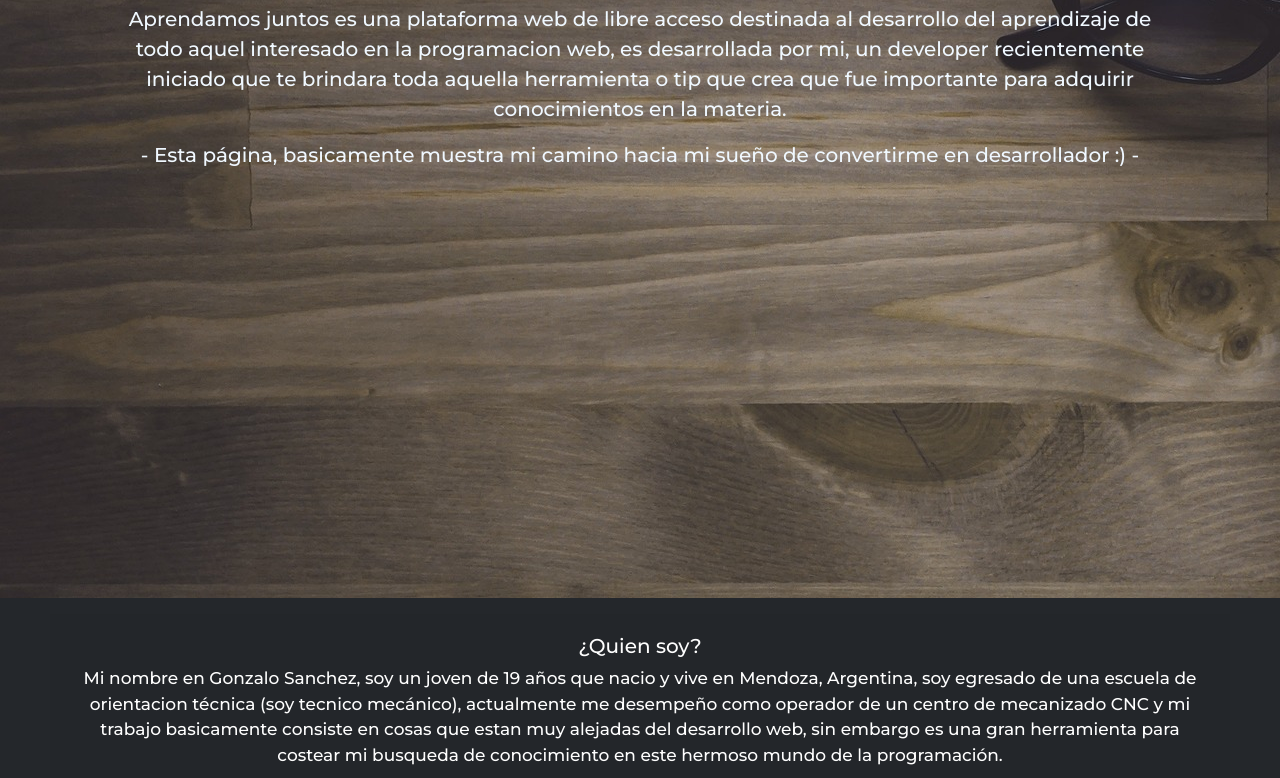
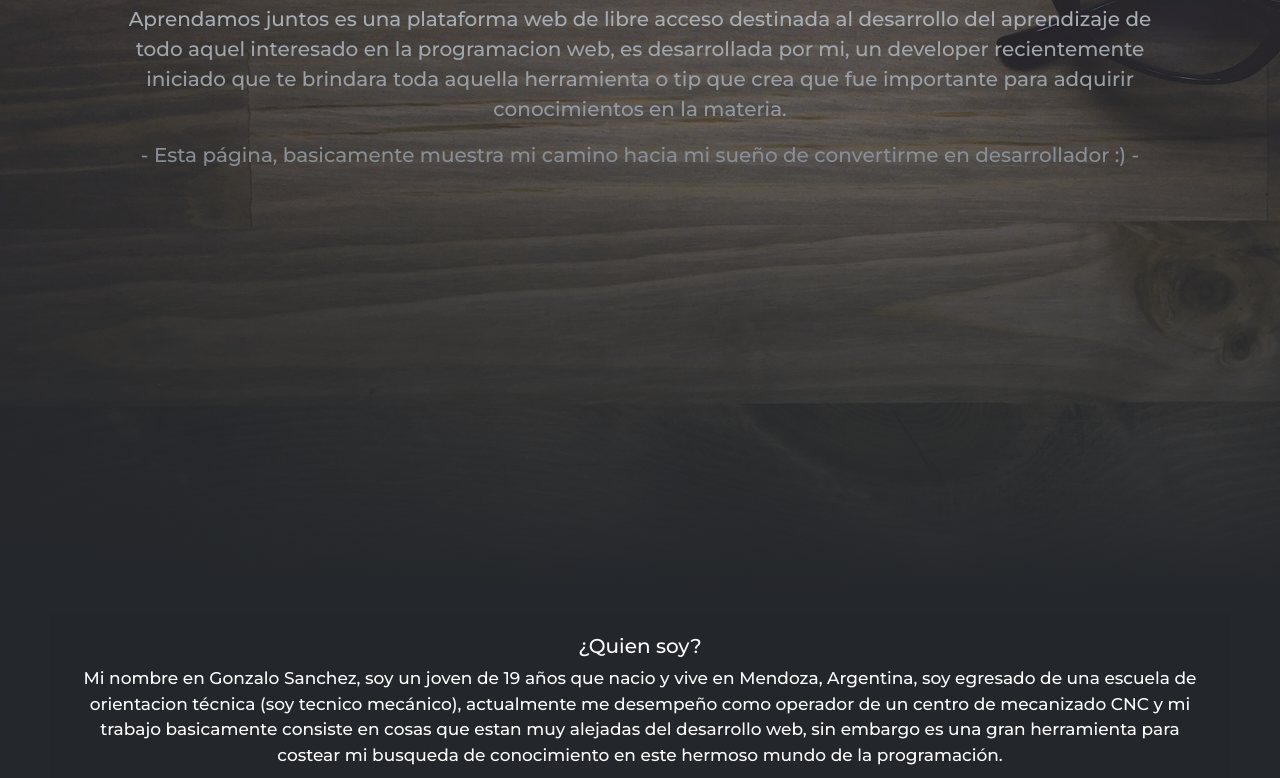
Before and after one commit to GonzaloSanchezz/primerProyectoPruebas, a website: page index.html in a window 1280 px wide. Shown: the part 402-1180 px from the top of the page. Drawn offline with nearby package versions, Linux system fonts and the light colour scheme; a web font is replaced by a local one.

Commit message:
gradiente-index

```diff
--- a/scss/componentes/_nav.scss
+++ b/scss/componentes/_nav.scss
@@ -12,6 +12,15 @@ header{
 .header_main{
     background-image: url(../Imagenes/workspace-g510092e90_1920.jpg);
     position: relative;
+}
+.header_main::before{
+    content: "";
+    height: 90%;
+    width: 100%;
+    position: absolute;
+    right: 0;
+    top: 100px;
+    background: linear-gradient(rgba(255,255,255,0), rgb(36, 39, 43, 1));
 }
 .header_logo_img{
     padding-right: 10px;
```
Also changed, not shown: style/style.css, 1 other file.
